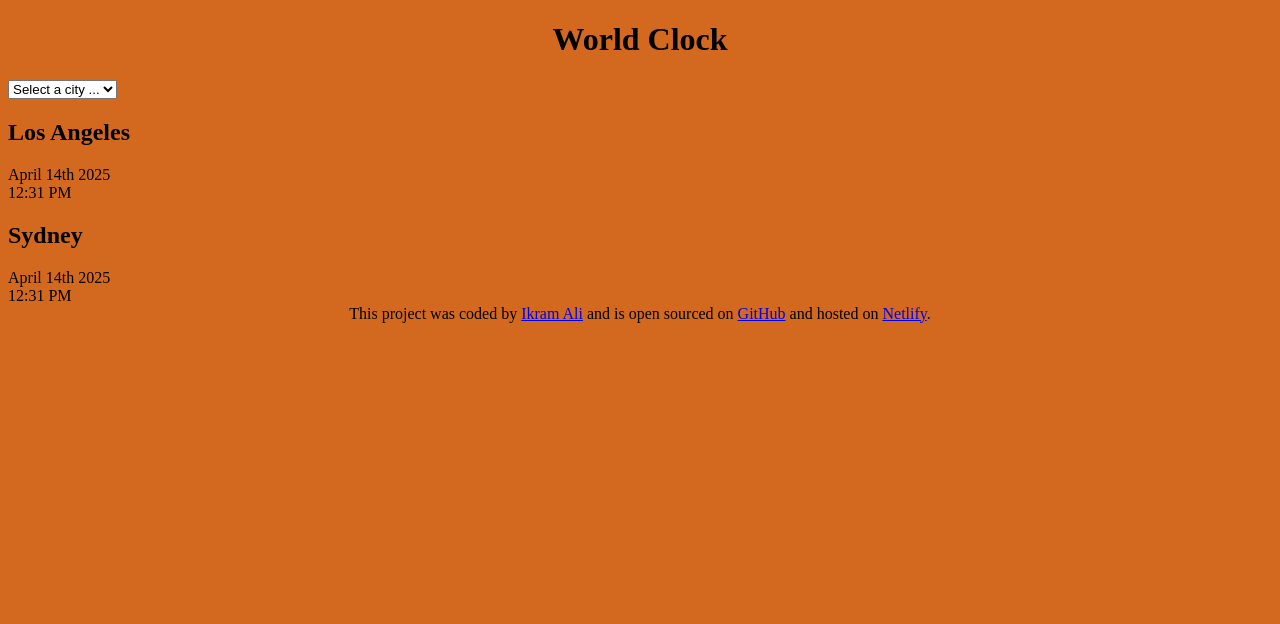
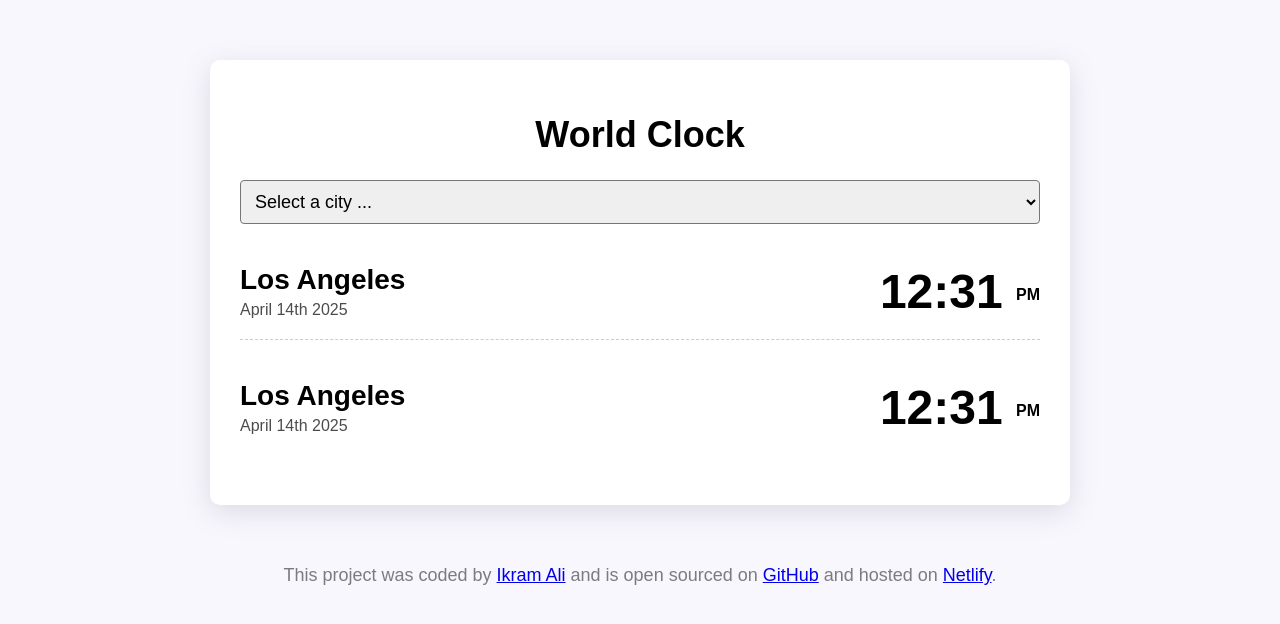
Before and after one commit to Ikram-Ali96/world-clock, a plain HTML site: page index.html in a window 1280 px wide. Drawn offline with Linux system fonts and the light colour scheme.

Commit message:
styled the project with css

```diff
--- a/index.html
+++ b/index.html
@@ -17,14 +17,18 @@
         <option value="">Paris</option>
     </select>
      <div class="city">
+        <div>
         <h2>Los Angeles </h2>
         <div class="date">April 14th 2025</div>
-        <div class="time">12:31 PM</div>
+        </div>
+        <div class="time">12:31 <small> PM </small></div>
      </div>
-     <div class="city">
-        <h2>Sydney</h2>
+       <div class="city">
+        <div>
+        <h2>Los Angeles </h2>
         <div class="date">April 14th 2025</div>
-        <div class="time">12:31 PM</div>
+        </div>
+        <div class="time">12:31 <small> PM </small></div>
      </div>
     </div>
     <footer>
--- a/src/styles.css
+++ b/src/styles.css
@@ -1,11 +1,64 @@
 body {
-    background-color:chocolate;
-    font-family: 'Times New Roman', Times, serif;
+    background-color: #f9f7fe;
+    font-family: sans-serif;
 }
 h1 {
     text-align: center;
+    font-family: sans-serif;
+    font-size: 36px;
 }
+h2 {
+    margin: 0 0 5px;
+    font-size: 28px;
+}
+select{
+    display: block;
+    width: 100%;
+    font-size: 18px;
+    border-radius: 4px;
+    padding: 10px;
+}
+
+.container {
+    max-width: 800px;
+    margin: 60px auto;
+    background: white;
+    padding: 30px;
+    box-shadow: rgba(100, 100, 111, 0.2) 0px 7px 29px 0px;
+    border-radius: 10px;
+}
+
+.city {
+    display: flex;
+    margin: 20px 0;
+    justify-content: space-between;
+    padding: 20px 0;
+    border-bottom: 1px dashed rgba(0, 0, 0, 0.2);
+}
+
+.city:last-child {
+    border-bottom: none;
+}
+
+.date {
+    opacity: 0.7;
+}
+
+.time {
+    font-size: 48px;
+    font-weight: bold;
+}
+
+.time small {
+    font-size: 16px;
+    vertical-align: middle;
+    line-height: 36px;
+
+}
+
 footer{
     text-align: center;
+    font-size: 18px;
+    color: rgba(0, 0, 0, 0.5);
 
 }
```
